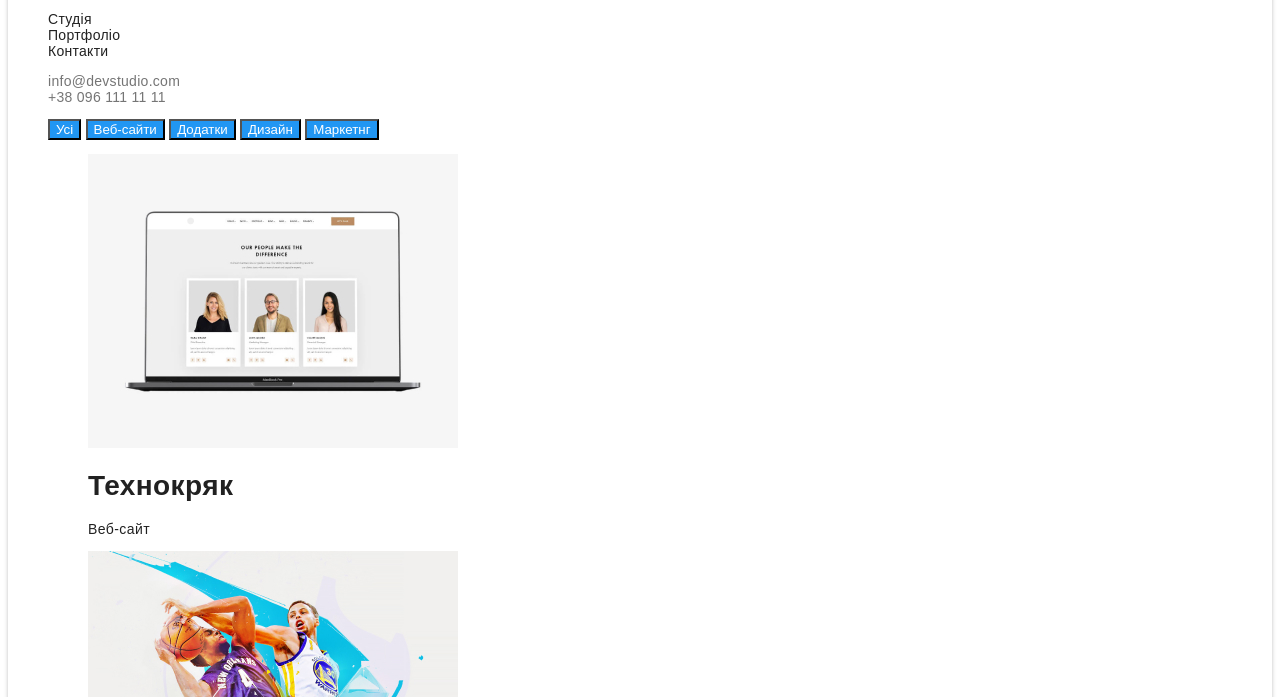
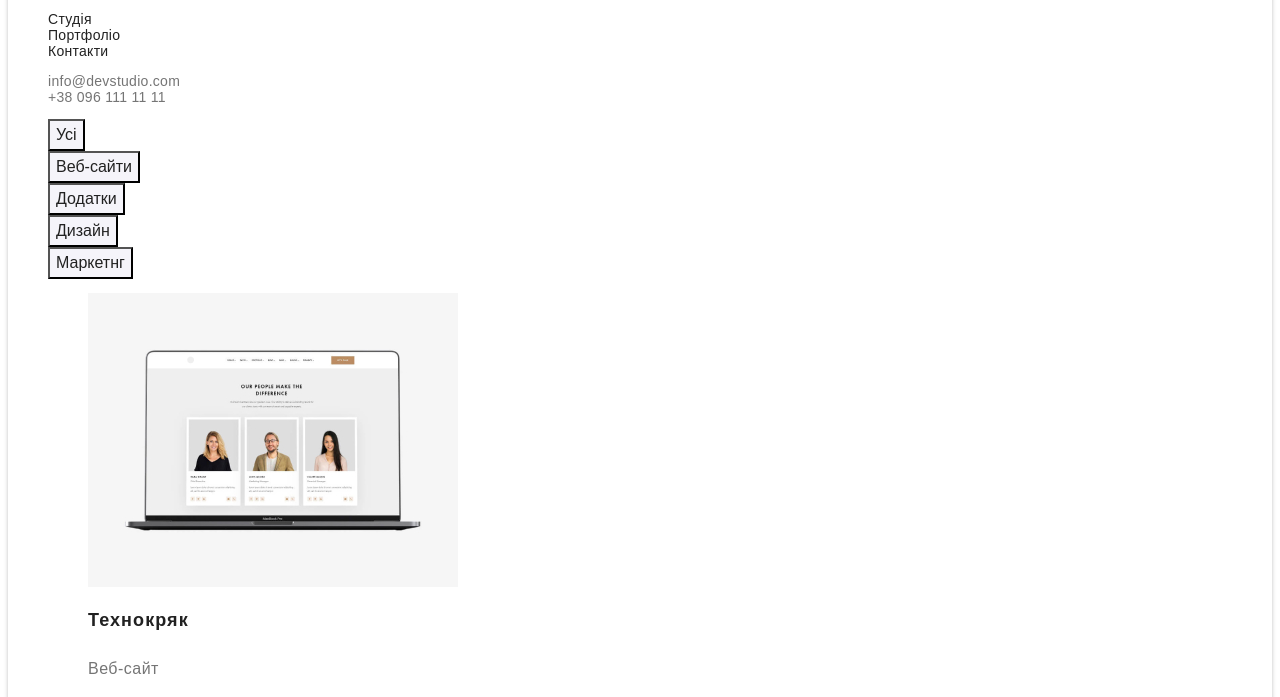
Before and after one commit to PavloKor/goit-markup-hw-02, a plain HTML site: page portfolio.html in a window 1280 px wide. Shown: the part 27-724 px from the top of the page. Drawn offline with Linux system fonts and the light colour scheme.

Commit message:
add settings styles in portfolio
Додано до класів усі стилі

```diff
--- a/styles/styles.css
+++ b/styles/styles.css
@@ -98,6 +98,18 @@
 	color: var(--btn-txt-cl);
 	cursor: pointer;
 }
+.project-title {
+	font-weight: 700;
+	font-size: 18px;
+	line-height: calc(36 / 18);
+	letter-spacing: var(--accent-letter-s);
+}
+.project-desc {
+	font-size: 16px;
+	line-height: calc(30 / 16);
+	letter-spacing: var(--main-letter-s);
+	color: var(--text-cl);
+}
 
 /* Особливлсті секція about */
 .about {
@@ -163,6 +175,21 @@
 	color: var(--text-cl);
 }
 
+/* Головна секція у портфоліо */
+.filter-btn {
+	font-weight: 500;
+	font-size: 16px;
+	line-height: calc(26 / 16);
+	color: var(--main-txt-cl);
+	display: block;
+	cursor: pointer;
+	background-color: #f5f4fa;
+}
+.filter-btn:hover,
+.filter-btn:focus {
+	color: var(--btn-txt-cl);
+	background-color: var(--btn-bcg-cl);
+}
 /* Підвал Footer */
 
 .footer {
```
